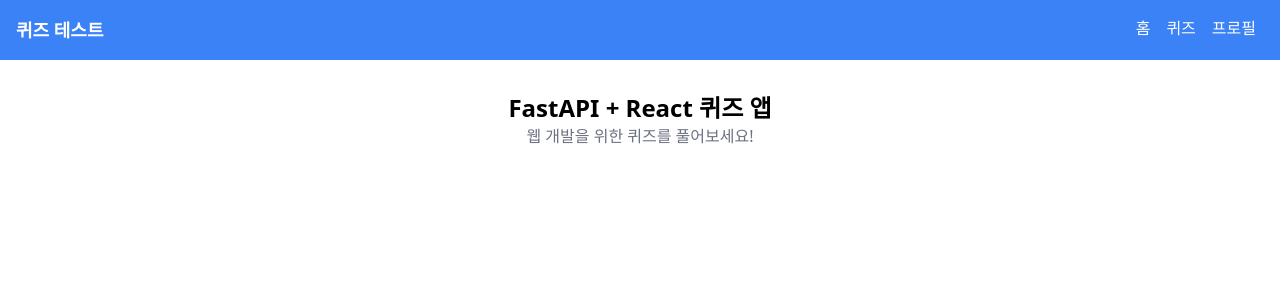
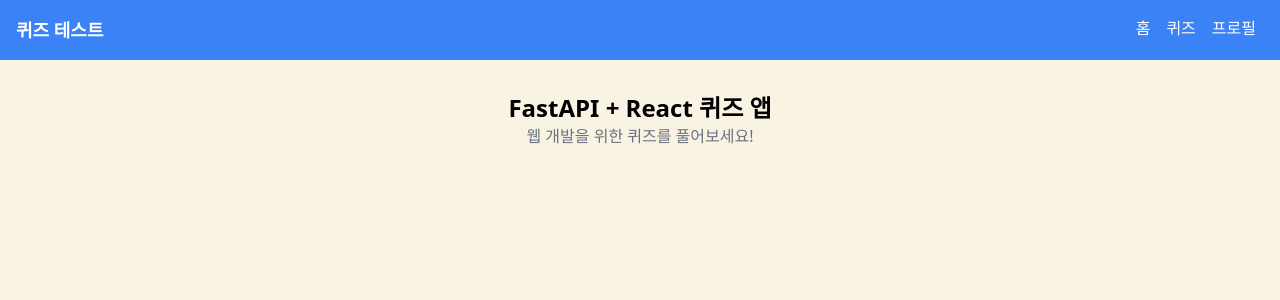
Before and after one commit to HeeJun021/Coala, a React (Create React App) app in the folder frontend/: page / in a window 1280 px wide. Shown: the top 300 px of the page. Built offline with nearby package versions, Linux system fonts and the light colour scheme.

Commit message:
250202 themecolor fix
기본 배경 색 적용

```diff
--- a/frontend/src/index.css
+++ b/frontend/src/index.css
@@ -1,3 +1,7 @@
 @tailwind base;
 @tailwind components;
 @tailwind utilities;
+
+body {
+    @apply bg-[#F8F3E2]; /* 기본 배경색 */
+  }
```
